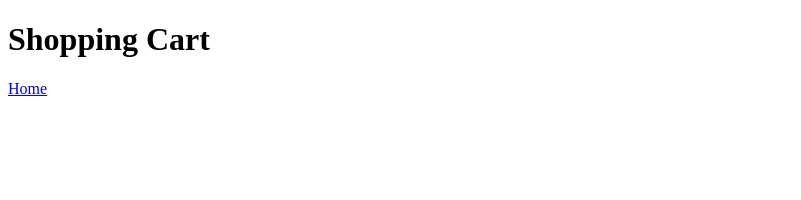
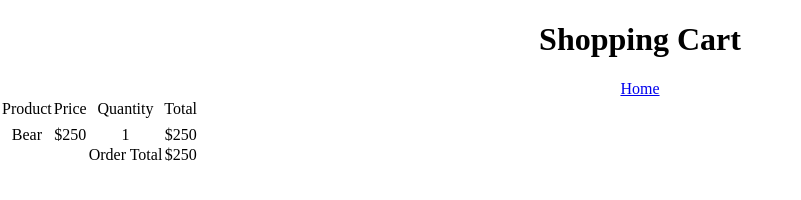
Before and after one commit to VioletKatrinStewart/hauntedobjectstore, a website: page cart/index.html in a window 1280 px wide. Shown: the whole page, without its empty margins (0-801 px from the left). Drawn offline with Linux system fonts and the light colour scheme.

Commit message:
started our table

```diff
--- a/cart/index.html
+++ b/cart/index.html
@@ -4,12 +4,38 @@
     <meta charset="UTF-8">
     <meta http-equiv="X-UA-Compatible" content="IE=edge">
     <meta name="viewport" content="width=device-width, initial-scale=1.0">
+    <link rel="stylesheet" href="../styles/reset.css">
+    <link rel="stylesheet" href="../styles/style.css">
     <title>Shopping Cart</title>
 </head>
 <body>
-    <h1>
-        Shopping Cart
-    </h1>
+    <h1>Shopping Cart </h1>
     <a href="../">Home</a>
+    <table>
+        <thead>
+            <th>Product</th>
+            <th>Price</th>
+            <th>Quantity</th>
+            <th>Total</th>
+        </thead>
+        <th></th>
+        <tr></tr>
+        <td></td>
+        <tbody id="table-boday">
+            <tr>
+                <td>Bear</td>
+                <td>$250</td>
+                <td>1</td>
+                <td>$250</td>
+
+            </tr>
+        </tbody>
+        <tfoot>
+            <td></td>
+            <td></td>
+            <td>Order Total</td>
+            <td>$250</td>
+        </tfoot>
+    </table>
 </body>
 </html>
```
